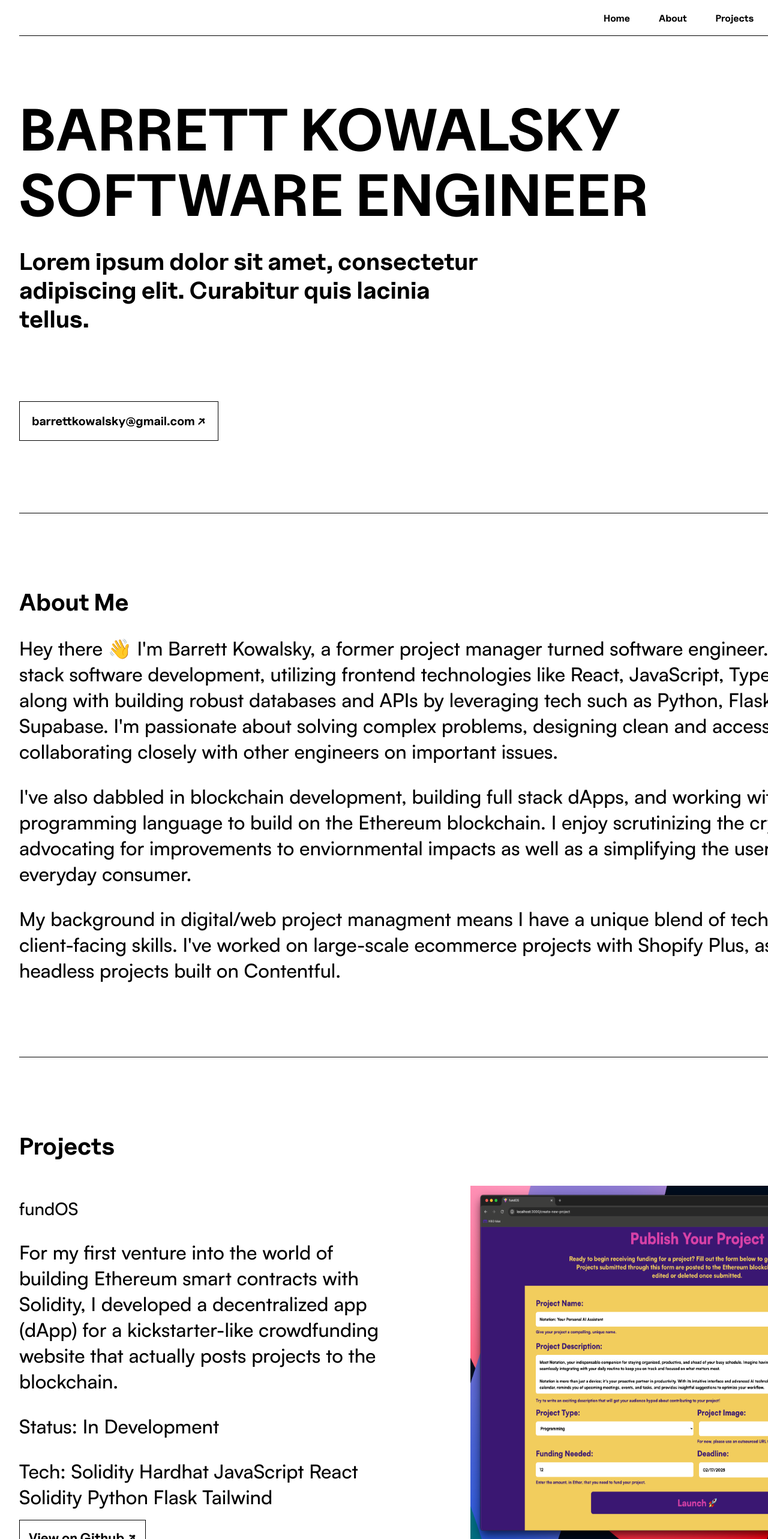
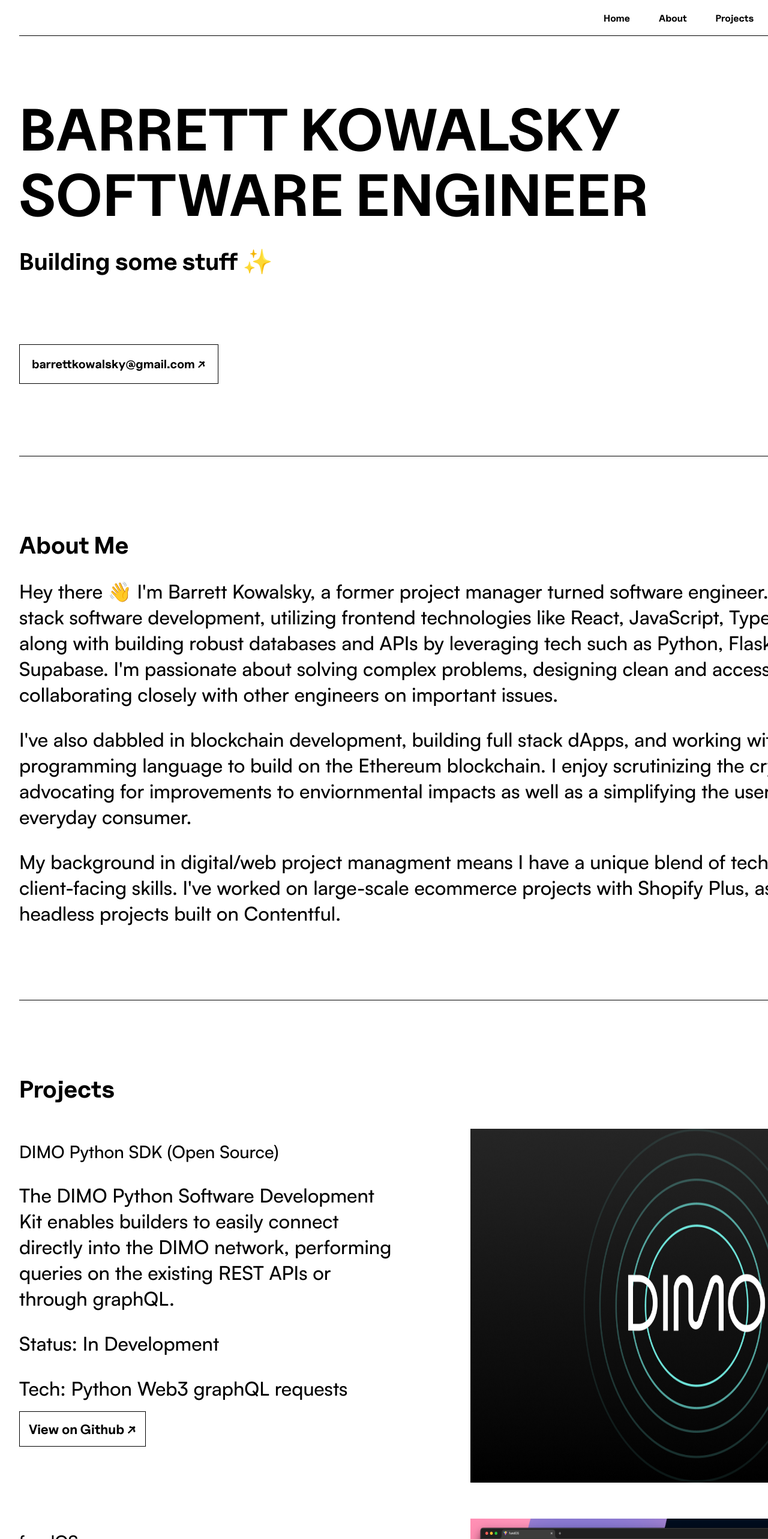
Before and after one commit to barrettk8090/portfolio-v2, a React (Vite) app: page / in a window 1280 px wide. Shown: the top 2566 px of the page at 60% size. Built offline with nearby package versions, Linux system fonts and the light colour scheme.

Commit message:
add dimo project space

```diff
--- a/src/components/Experience.tsx
+++ b/src/components/Experience.tsx
@@ -9,7 +9,7 @@ export default function Experience() {
           <h4>Mar. 2024 – Present</h4>
           <ul>
             <li>
-              Leading frontend software development in React.js for an AI search
+              Lead frontend software development in React.js for an AI search
               tool that places a core emphasis on human ingenuity.
             </li>
             <li>
@@ -17,9 +17,7 @@ export default function Experience() {
               recording Sirch Coin transactions, which is a new digital
               currency.
             </li>
-            <li>
-              Integrating Stripe Payments API for purchase of Sirch Coins.
-            </li>
+            <li>Integrated Stripe Payments API for purchase of Sirch Coins.</li>
           </ul>
         </div>
 
--- a/src/components/Hero.tsx
+++ b/src/components/Hero.tsx
@@ -3,10 +3,7 @@ export default function Hero() {
     <div id="home" className="hero-container">
       <h1>BARRETT KOWALSKY</h1>
       <h1>SOFTWARE ENGINEER</h1>
-      <h2>
-        Lorem ipsum dolor sit amet, consectetur adipiscing elit. Curabitur quis
-        lacinia tellus.
-      </h2>
+      <h2>Building some stuff ✨</h2>
       <a href="mailto:barrettkowalsky@gmail.com">
         <button className="hero-btn">barrettkowalsky@gmail.com ↗</button>
       </a>
--- a/src/components/Projects.tsx
+++ b/src/components/Projects.tsx
@@ -3,6 +3,7 @@ import doomscroll from "../assets/doomscroll.png";
 import magnet from "../assets/magnet.png";
 import sweatspectrum from "../assets/sweatspectrum.png";
 import gooderreads from "../assets/gooderreads.png";
+import dimo from "../assets/dimo.png";
 
 export default function Projects() {
   return (
@@ -10,6 +11,32 @@ export default function Projects() {
       <div id="projects" className="project-container">
         <h2>Projects</h2>
         <div className="project-grid">
+          <div className="project-grid-item-text">
+            <h3>DIMO Python SDK (Open Source)</h3>
+            <p>
+              The DIMO Python Software Development Kit enables builders to
+              easily connect directly into the DIMO network, performing queries
+              on the existing REST APIs or through graphQL.
+            </p>
+            <p>
+              Status: <span className="status-tag"> In Development </span>
+            </p>
+            <p>
+              Tech: <span className="tech-tag">Python</span>{" "}
+              <span className="tech-tag">Web3</span>{" "}
+              <span className="tech-tag">graphQL</span>{" "}
+              <span className="tech-tag">requests</span>{" "}
+            </p>
+            <a
+              href="https://github.com/DIMO-Network/dimo-python-sdk"
+              target="_blank"
+            >
+              View on Github ↗
+            </a>
+          </div>
+          <div className="project-grid-item-image">
+            <img src={dimo} />
+          </div>
           <div className="project-grid-item-text">
             <h3>fundOS</h3>
             <p>
```
Also changed, not shown: src/assets/dimo.png (added).
